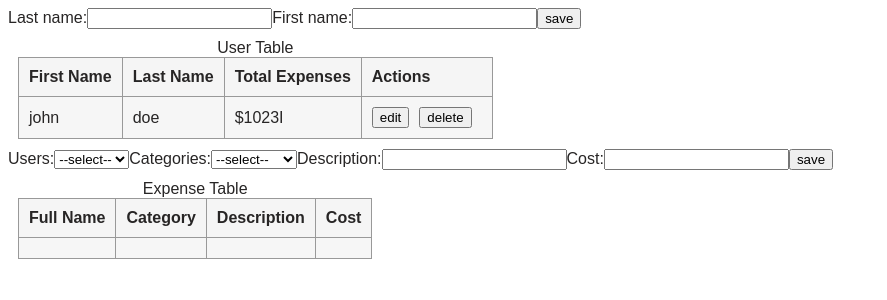
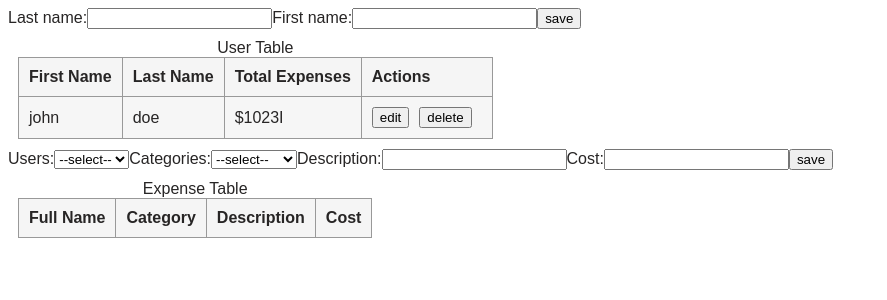
Before and after one commit to yilizati/daniel-project, a React (Create React App) app: page / in a window 1280 px wide. Shown: the top 300 px of the page, without its empty margins (0-887 px from the left). Built offline with nearby package versions, Linux system fonts and the light colour scheme.

Commit message:
some updates

```diff
--- a/package.json
+++ b/package.json
@@ -8,6 +8,7 @@
     "@testing-library/user-event": "^13.5.0",
     "react": "^18.2.0",
     "react-dom": "^18.2.0",
+    "react-jsonschema-form": "^1.8.1",
     "react-scripts": "5.0.1",
     "web-vitals": "^2.1.4"
   },
--- a/src/App.js
+++ b/src/App.js
@@ -9,6 +9,7 @@ function App() {
   ]
 
   const [users, setUsers] = useState(usersSchema)
+  const [userExpenses, setUserExpenses] = useState([])
 
   const handleCreateNewUser = (newUser) => {
     setUsers([...users, { ...newUser, id: users.length + 1 }])
@@ -26,6 +27,9 @@ function App() {
     setUsers(editedUsersList)
   }
 
+  const handleEditExpense = () => {}
+  const handleDeleteExpense = () => {}
+
   return (
     <div className='App'>
       <UsersTable
@@ -35,7 +39,13 @@ function App() {
         deleteUser={handleDeleteUser}
         editUser={handleEditUser}
       />
-      <ExpenseTable className='expense-table' users={users} />
+      <ExpenseTable
+        className='expense-table'
+        users={users}
+        userExpenses={userExpenses}
+        editExpense={handleEditExpense}
+        deleteExpense={handleDeleteExpense}
+      />
     </div>
   )
 }
--- /dev/null
+++ b/src/components/expense/Expense.jsx
@@ -0,0 +1,50 @@
+import React, { useState } from 'react'
+
+export default function Expense({
+  fullName,
+  category,
+  description,
+  cost,
+  id,
+  editUser,
+  deleteUser,
+}) {
+  const [isEditing, setIsEditing] = useState(false)
+
+  const viewTemplate = (
+    <tr>
+      <td>{fullName}</td>
+      <td>{category}</td>
+      <td>{description}</td>
+      <td>{cost}</td>
+    </tr>
+  )
+
+  return viewTemplate
+
+  // const edittingTemplate = (
+  //   <tr>
+  //     <td>
+  //       <select name='users'>
+  //         <option value='--select'>--select--</option>
+  //         {users.map((user, index) => (
+  //           <option key={index} value={user.fullname}>
+  //             {user.firstName}
+  //           </option>
+  //         ))}
+  //       </select>
+  //     </td>
+  //     <td></td>
+  //     <td>
+  //       <input type='text' name='description' />
+  //     </td>
+  //     <td>
+  //       <input type='text' name='cost' />
+  //     </td>
+  //     <td>
+  //       <button>edit</button>
+  //       <button>delete</button>
+  //     </td>
+  //   </tr>
+  // )
+}
--- a/src/components/expense/ExpenseForm.jsx
+++ b/src/components/expense/ExpenseForm.jsx
@@ -23,6 +23,7 @@ export default function ExpenseForm({ usersDropdownList, saveExpense }) {
     e.preventDefault()
     if (Object.values(formData).every((e) => e.length !== 0))
       saveExpense(formData)
+    console.log('saved', formData)
   }
 
   return (
--- a/src/components/expense/ExpenseTable.jsx
+++ b/src/components/expense/ExpenseTable.jsx
@@ -1,60 +1,19 @@
 import React, { useState } from 'react'
+import Expense from './Expense'
 import ExpenseForm from './ExpenseForm'
 
-export default function ExpenseTable({ users }) {
-  const [isEditing, setIsEditing] = useState(false)
-
-  const tableSchema = Object.freeze({
-    fullName: '',
-    category: '',
-    descrition: '',
-    cost: '',
-  })
-
-  const [tableData, setTableData] = useState([tableSchema])
-
-  const viewTemplate = tableData.map(
-    ({ fullName, category, description, cost }) => (
-      <tr>
-        <td>{fullName}</td>
-        <td>{category}</td>
-        <td>{description}</td>
-        <td>{cost}</td>
-      </tr>
-    )
-  )
-
+export default function ExpenseTable({
+  users,
+  userExpenses,
+  editExpense,
+  deleteExpense,
+}) {
+  const [expenses, setExpenses] = useState(userExpenses)
   const saveExpense = (newExpense) => {
-    console.log(newExpense)
-    setTableData([...tableData, { ...newExpense, id: tableData.length + 1 }])
-    console.log(tableData)
+    console.log('NEW', newExpense)
+    setExpenses([...expenses, { ...newExpense, id: expenses.length + 1 }])
+    console.log(expenses)
   }
-
-  // const editTemplate = (
-  //   <tr>
-  //     <td>
-  //       <select name='users'>
-  //         <option value='--select'>--select--</option>
-  //         {users.map((user, index) => (
-  //           <option key={index} value={user.fullname}>
-  //             {user.firstName}
-  //           </option>
-  //         ))}
-  //       </select>
-  //     </td>
-  //     <td></td>
-  //     <td>
-  //       <input type='text' name='description' />
-  //     </td>
-  //     <td>
-  //       <input type='text' name='cost' />
-  //     </td>
-  //     <td>
-  //       <button>edit</button>
-  //       <button>delete</button>
-  //     </td>
-  //   </tr>
-  // )
 
   return (
     <>
@@ -63,13 +22,26 @@ export default function ExpenseTable({ users }) {
         <caption>Expense Table</caption>
         <thead>
           <tr>
-            <th scope='col'>Full Name</th>
-            <th scope='col'>Category</th>
-            <th scope='col'>Description</th>
-            <th scope='col'>Cost</th>
+            <th>Full Name</th>
+            <th>Category</th>
+            <th>Description</th>
+            <th>Cost</th>
           </tr>
         </thead>
-        {viewTemplate ? <tbody>{viewTemplate}</tbody> : ''}
+        <tbody>
+          {expenses.map((item, index) => (
+            <Expense
+              key={index}
+              fullName={item.fullName}
+              id=''
+              category={item.category}
+              description={item.description}
+              cost={item.cost}
+              editExpense={editExpense}
+              deleteExpense={deleteExpense}
+            />
+          ))}
+        </tbody>
       </table>
     </>
   )
```
Also changed, not shown: 1 other file (tests, documents, lock files or other folders).
